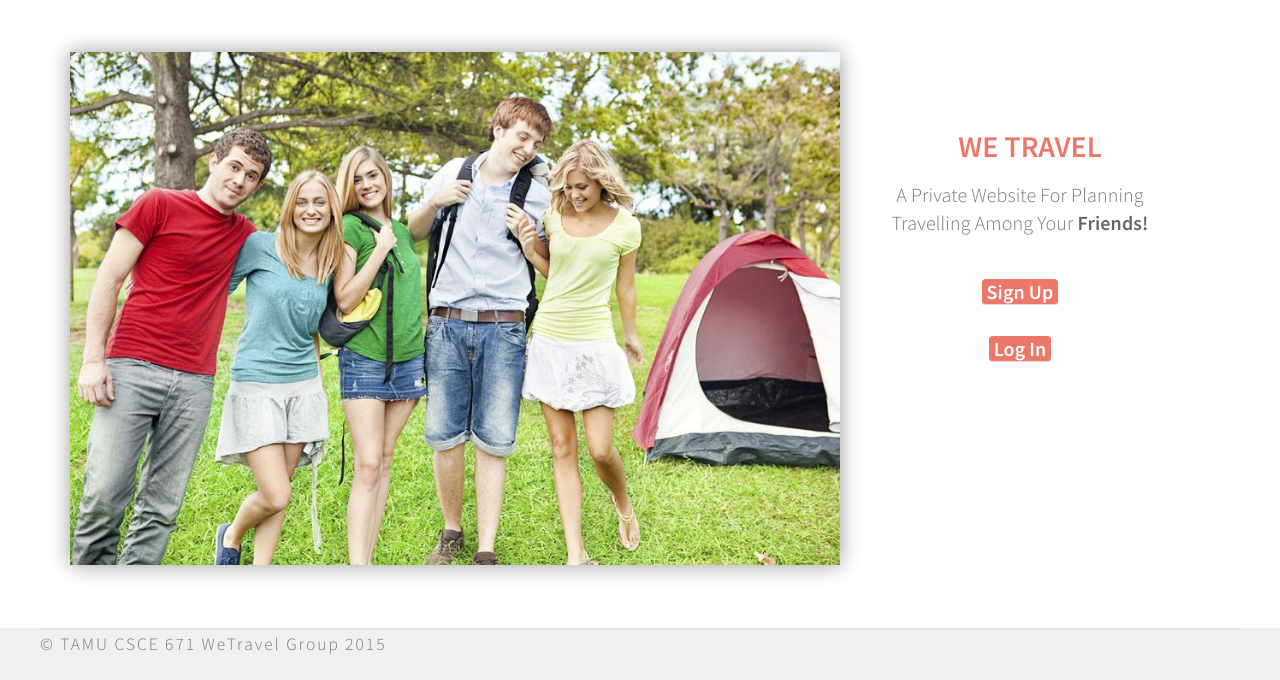
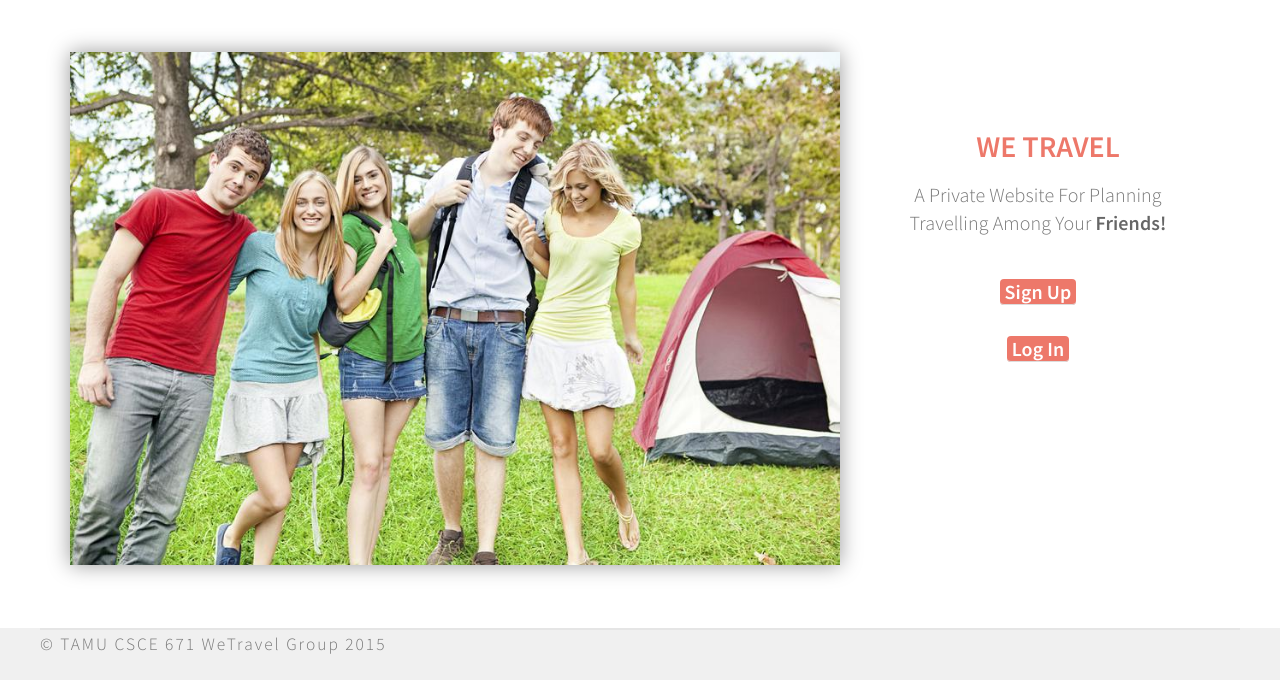
Before and after one commit to ShiyangChen/WeTravel-Website-Django, a Django app: page /wetravel/ in a window 1280 px wide. Shown: the part 152-832 px from the top of the page. Run offline with Django 3.2, Linux system fonts and the light colour scheme; parts of the project's set-up code (start-up, migrations or seed data) failed here and were passed over; some libraries are stand-ins or nearby versions.

```diff
--- a/static/css/settings_page.css
+++ b/static/css/settings_page.css
@@ -192,19 +192,21 @@ div.overlay  {
 }
 
 .web-discription {
-	width: 25%;
+	width: 28%;
 	text-align: center;
-	padding: 80px 10px 40px 10px;
+	padding: 80px 10px 10px 10px;
 	box-sizing: border-box;
 }
 
-.web-discription h1 {
+
+.my_h1 {
 	color: #ED786A;
 	font-size: 30px;
 	margin-bottom: 20px;
 }
 
-.web-discription p {
+.my_p {
+
 	letter-spacing: 0.1px;
 	text-align: center;
 	font-size: 20px;
@@ -212,7 +214,7 @@ div.overlay  {
 
 }
 
-.web-discription a {
+.my_a {
 	background: #ed786a;
 	color: #fff !important;
 	border-radius: 4px;
@@ -223,3 +225,7 @@ div.overlay  {
 	padding-right: 5px;
 
 }
+
+.my_div {
+
+}
--- a/wetravel/templates/wetravel/index.html
+++ b/wetravel/templates/wetravel/index.html
@@ -268,10 +268,10 @@
           </div>
 
           <div class="web-discription">
-              <h1>We Travel</h1>
-              <p>A Private Website For Planning Travelling Among Your <b>Friends!</b></p>
-              <p><a href="/wetravel/signup">Sign Up</a></br></br>
-              <a href="/wetravel/login">Log In</a></p>
+              <h1 class="my_h1">We Travel</h1>
+              <p class="my_p">A Private Website For Planning Travelling Among Your <b>Friends!</b></p>
+              <p class="my_p"><a class="my_a" href="/wetravel/signup">Sign Up</a></br></br>
+              <a class="my_a" href="/wetravel/login">Log In</a></p>
           </div>
         </div>
 
```
Also changed, not shown: wetravel/templates/wetravel/about.html (+5 -6 lines).
